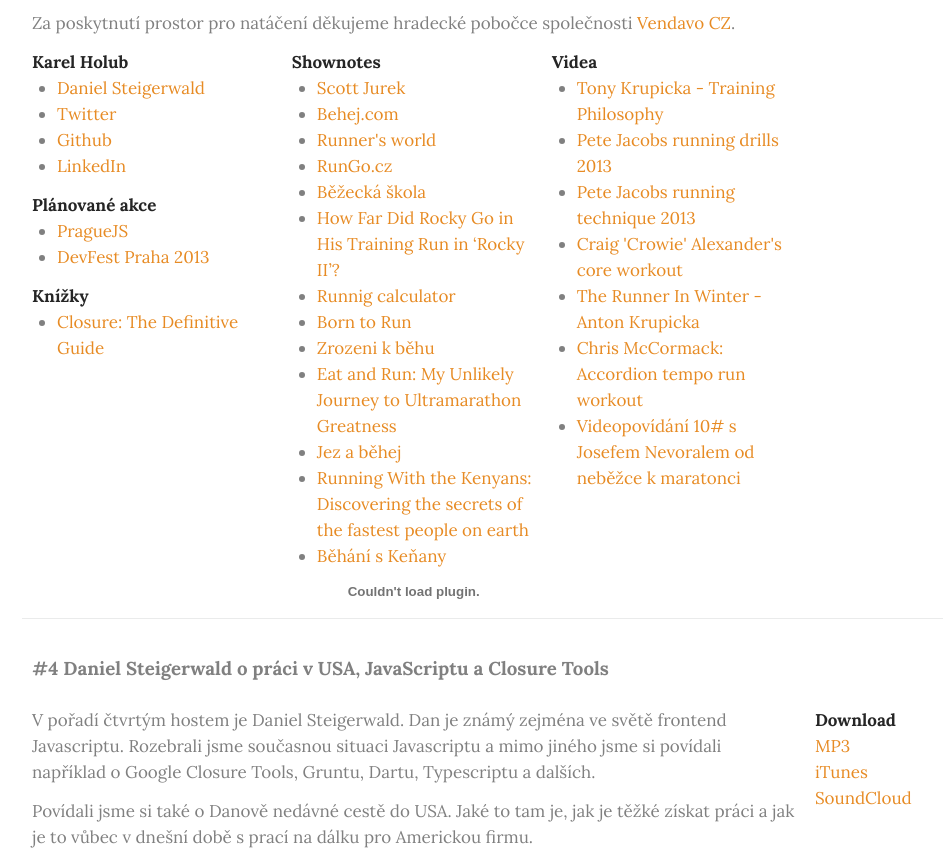
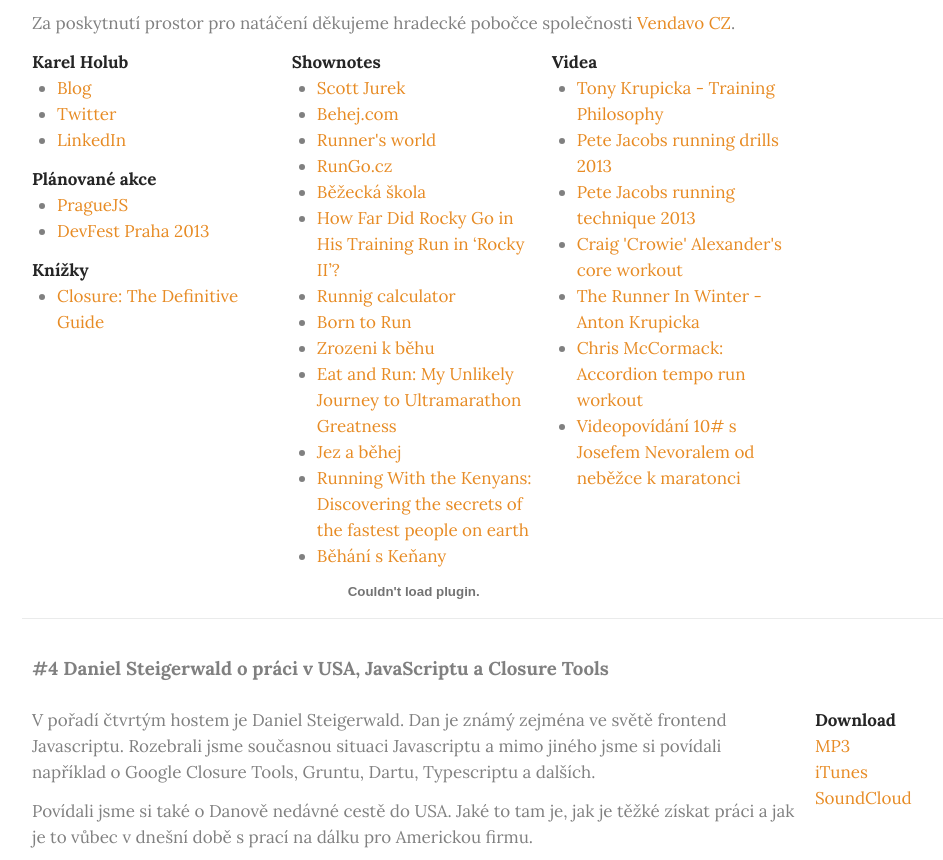
Before and after one commit to devminutes/devminutes.github.io, a plain HTML site: page index.html in a window 1280 px wide. Shown: the part 3516-4376 px from the top of the page, without its empty margins (148-1091 px from the left). Drawn offline with Linux system fonts and the light colour scheme.

Commit message:
Fixed links at Karel Holub

```diff
--- a/index.html
+++ b/index.html
@@ -300,10 +300,9 @@
                             <div class="span4">
                                 <b>Karel Holub</b>
                                 <ul>
-                                    <li><a target="_blank" href="http://daniel.steigerwald.cz/">Daniel Steigerwald</a></li>
-                                    <li><a target="_blank" href="https://twitter.com/steida">Twitter</a></li>
-                                    <li><a target="_blank" href="https://github.com/Steida">Github</a></li>
-                                    <li><a target="_blank" href="http://www.linkedin.com/in/steigerwalddaniel">LinkedIn</a></li>
+                                    <li><a target="_blank" href="http://www.karelholub.net/#!blog/ckkg">Blog</a></li>
+                                    <li><a target="_blank" href="https://twitter.com/karh79">Twitter</a></li>
+                                    <li><a target="_blank" href="http://www.linkedin.com/in/holubkarel">LinkedIn</a></li>
                                 </ul>
                                 <b>Plánované akce</b>
                                 <ul>
```
